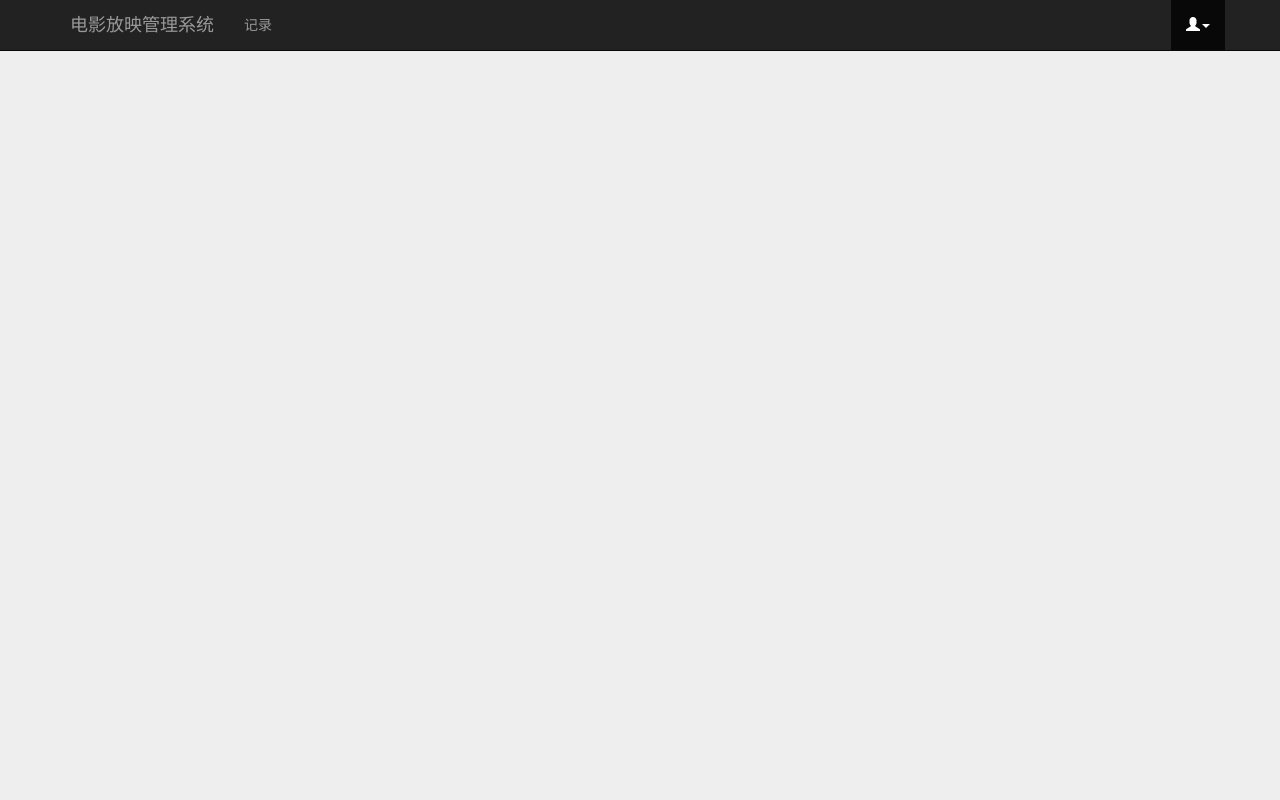
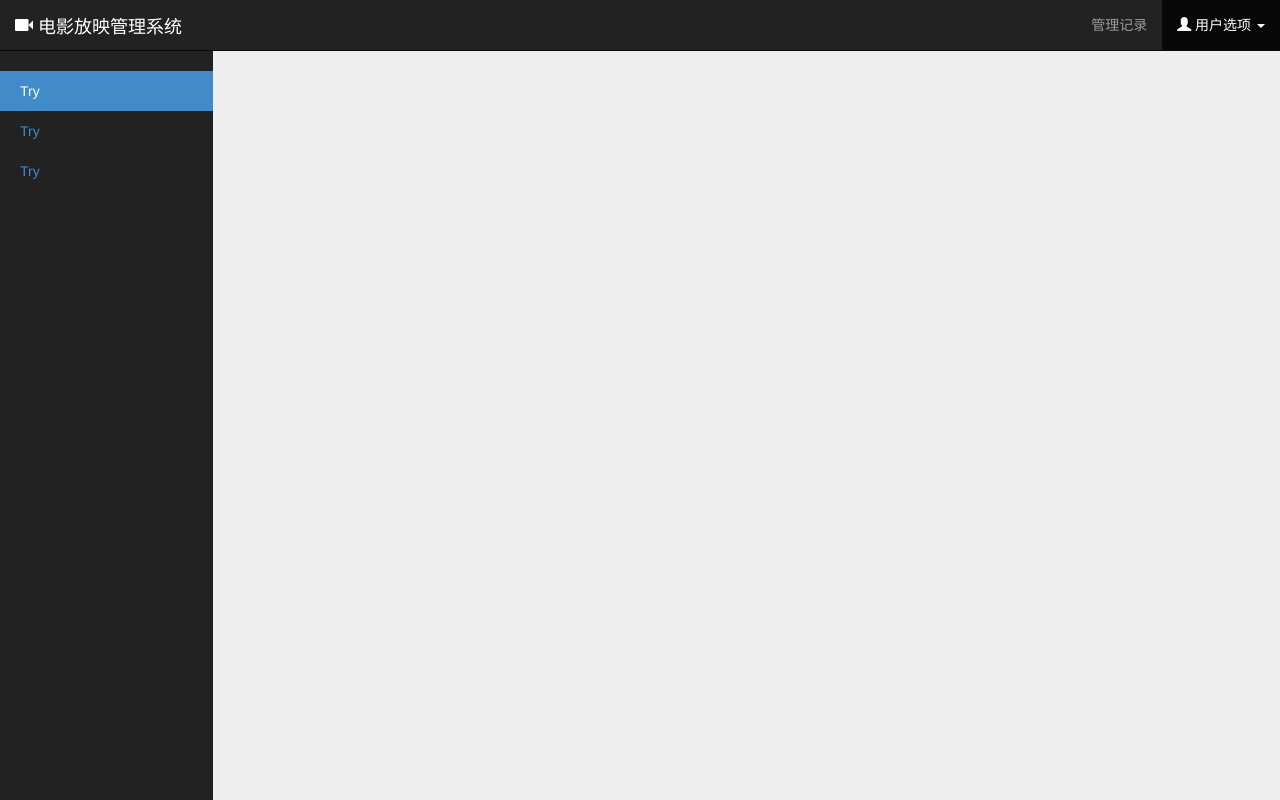
Before and after one commit to tsenmu/projectionist, a PHP site: page /user.php in a window 1280 px wide. Run offline with PHP 8.4, Linux system fonts and the light colour scheme; the visitor is signed in with stand-in values (Sample User, id 1); some libraries are stand-ins or nearby versions.

Commit message:
added dashboard

```diff
--- /dev/null
+++ b/public_html/css/dashboard.css
@@ -0,0 +1,35 @@
+.sidebar {
+    display: none;
+}
+@media (min-width: 768px) {
+.sidebar {
+    background-color: #222;
+    bottom: 0;
+    display: block;
+    left: 0;
+    overflow-x: hidden;
+    overflow-y: auto;
+    padding: 20px;
+    position: fixed;
+    top: 51px;
+    z-index: 1000;
+}
+}
+.nav-sidebar {
+    margin-bottom: 20px;
+    margin-left: -20px;
+    margin-right: -21px;
+}
+.nav-sidebar > li > a {
+    padding-left: 20px;
+    padding-right: 20px;
+}
+.nav-sidebar > .active > a {
+    background-color: #428BCA;
+    color: #FFFFFF;
+}
+@media (min-width: 768px) {
+.main {
+    padding-left: 40px;
+    padding-right: 40px;
+}
--- a/public_html/css/login.css
+++ b/public_html/css/login.css
@@ -1,6 +1,6 @@
 body {
     padding-bottom: 40px;
-    padding-top: 40px;
+    padding-top: 90px;
 }
 .form-signin {
     margin: 0 auto;
--- a/public_html/includes/header.inc.php
+++ b/public_html/includes/header.inc.php
@@ -4,6 +4,7 @@
 <link href="css/bootstrap.min.css" rel="stylesheet" media="screen">
 <link href="css/bootstrap-responsive.min.css" rel="stylesheet">
 <link href="css/common.css" rel="stylesheet">
+<link href="css/dashboard.css" rel="stylesheet">
 <!-- HTML5 Shim and Respond.js IE8 support of HTML5 elements and media queries -->
 <!-- WARNING: Respond.js doesn't work if you view the page via file:// -->
 <!--[if lt IE 9]>
--- a/public_html/login.php
+++ b/public_html/login.php
@@ -10,6 +10,7 @@
     <title><?php echo $config["vars"]["title"]?></title>
   </head>
   <body>
+    <?php require_once(dirname(__FILE__) . '/navbar.php');?>
     <div class="container">
       <form class="form-signin" role="form">
         <h2 class="form-signin-heading">请登录</h2>
--- a/public_html/movie-management-chain.php
+++ b/public_html/movie-management-chain.php
@@ -1,4 +1,3 @@
-<div class="container" role="chain-main">
     <div id="panel-chain" class="panel panel-default">
         <div class="panel-heading">
             <h3 class="panel-title">院线管理</h3>
@@ -15,7 +14,6 @@
             </div>
         </div>
     </div>
-</div>
 
 <?php
 require_once(dirname(__FILE__) . '/movie-management-chain-insert.php');
--- a/public_html/movie-management-film.php
+++ b/public_html/movie-management-film.php
@@ -1,4 +1,3 @@
-<div class="container" role="main-film">
     <div id="panel-film" class="panel panel-default">
         <div class="panel-heading">
             <h3 class="panel-title">电影管理</h3>
@@ -15,7 +14,6 @@
             </div>
         </div>
     </div>
-</div>
 <?php
 require_once(dirname(__FILE__) . '/movie-management-film-insert.php');
 require_once(dirname(__FILE__) . '/movie-management-film-update.php');
--- a/public_html/navbar.php
+++ b/public_html/navbar.php
@@ -1,5 +1,5 @@
 <div class="navbar navbar-inverse navbar-fixed-top" role="navigation" >
-	<div class="container">
+    <div class="container-fluid">
         <div class="navbar-header">
             <button type="button" class="navbar-toggle" data-toggle="collapse" data-target=".navbar-collapse">
                 <span class="sr-only">Toggle navigation</span>
@@ -7,32 +7,31 @@
                 <span class="icon-bar"></span>
                 <span class="icon-bar"></span>
             </button>
-	  <a class="navbar-brand" href="#">电影放映管理系统</a>
+            <a class="navbar-brand" href="#"><span class="glyphicon glyphicon-facetime-video"></span>  电影放映管理系统</a>
         </div>
+        <?php if (isset($_SESSION['current_user'])): ?>
         <div class="collapse navbar-collapse">
-	  <ul class="nav navbar-nav">
+            <ul class="nav navbar-nav navbar-right">
                 <!--	    <li id="home"><a href="home.php">主页</a></li> -->
-	    <li id="records"><a href="records.php">记录</a></li>
+                <li id="records"><a href="records.php">管理记录</a></li>
                 <?php if ($_SESSION['current_user_type'] == 0): ?>
-	    <li id="management" class="dropdown">
+                <!-- <li id="management" class="dropdown">
                 <a href="#" class="dropdown-toggle" data-toggle="dropdown">管理<b class="caret"></b></a>
-	      <ul class="dropdown-menu">
+                <ul class="dropdown-menu"> -->
                     <li id="user-management"><a href="user-management.php">管理用户</a></li>
                     <li id="movie-management"><a href="movie-management.php">管理电影</a></li>
-	      </ul>
-        </li>
+                    <!--  </ul>
+                </li>-->
                 <?php endif; ?>
-	  </ul>
-        <ul class="nav navbar-nav navbar-right">
                 <li class="dropdown" id="user">
-            <a  href="#" class="dropdown-toggle" data-toggle="dropdown"><span class="glyphicon glyphicon-user"></span><b class="caret"></b></a>
+                <a  href="#" class="dropdown-toggle" data-toggle="dropdown"><span class="glyphicon glyphicon-user"></span> 用户选项 <b class="caret"></b></a>
                 <ul class="dropdown-menu">
                     <li id="change-password"><a href="user.php?option=cp">更改密码</a></li>
                     <li class="divider"></li>
                     <li id="logout"><a href="logout.php">登出</a></li>
 
                 </ul>
-        </ul>
+            <?php endif; ?>
         </div><!--/.nav-collapse -->
     </div>
 </div>
--- /dev/null
+++ b/public_html/sidebar.php
@@ -0,0 +1,13 @@
+<div class="col-sm-3 col-md-2 sidebar">
+    <ul class="nav nav-sidebar">
+        <li class="active">
+        <a href="#">Try</a>
+        </li>
+        <li class="">
+        <a href="#">Try</a>
+        </li>
+        <li class="">
+        <a href="#">Try</a>
+        </li>
+    </ul>
+</div>
--- a/public_html/user-cp.php
+++ b/public_html/user-cp.php
@@ -1,7 +1,6 @@
 <?php
 if (isset($_REQUEST['option']) && $_REQUEST['option'] == 'cp') :
 ?>
-<div class="container">
     <div class="panel panel-default" id="panel-user-cp">
         <div class="panel-heading">
             <h3 class="panel-title">更改密码</h3>
@@ -25,6 +24,5 @@ if (isset($_REQUEST['option']) && $_REQUEST['option'] == 'cp') :
             <button id="submit-change-password" type="submit" class="btn btn-default">更改密码</button>
         </div>
     </div>
-</div>
 
 <?php endif;?>
--- a/public_html/user.php
+++ b/public_html/user.php
@@ -14,7 +14,15 @@ require_once('logic/entry.php');
   </head>
   <body>
 	<?php require_once(dirname(__FILE__) . '/navbar.php'); ?>
+        <div class="container-fluid">
+            <div class="row">
+            <?php require_once(dirname(__FILE__) . '/sidebar.php'); ?>
+               <div class="col-sm-9 col-sm-offset-3 col-md-10 col-md-offset-2
+                    main">
     <?php require_once(dirname(__FILE__) . '/user-cp.php'); ?>
+</div>
+    </div>
+    </div>
     <!-- javascripts -->
     <?php require_once($config["includes"]["footer"]);?>
     <script src="js/user.js"></script>
```
Also changed, not shown: public_html/movie-management.php (+10 -2 lines), public_html/records.php (+7 -1 lines), public_html/user-management.php (+7 -1 lines). Lines whose indentation alone changed are shown as unchanged.
